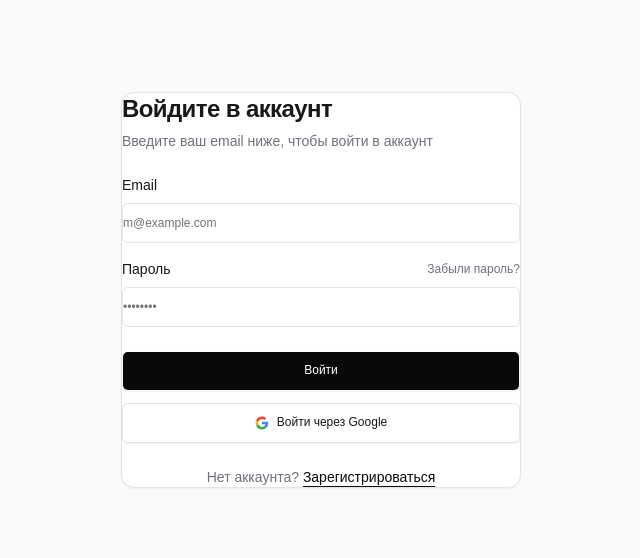
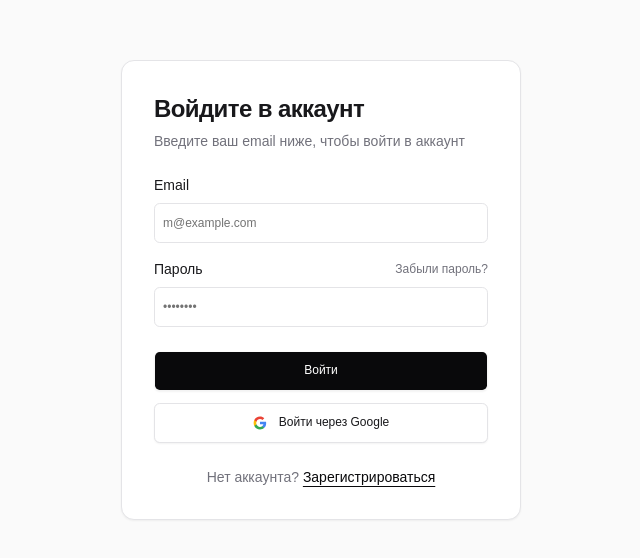
Before and after one commit to baybechara/satu-kg-admin, a React (Vite) app: page /login in a window 1280 px wide. Shown: the part 110-668 px from the top of the page, without its empty margins (319-959 px from the left). Built offline with nearby package versions, Linux system fonts and the light colour scheme.

Commit message:
Fix CSS Cascade precedence issue by nesting asterisk reset in @layer base to restore card padding

```diff
--- a/src/index.css
+++ b/src/index.css
@@ -157,7 +157,6 @@
 }
 
 /* ─── Reset ─── */
-* { margin: 0; padding: 0; box-sizing: border-box; }
 html, body, #root { height: 100%; }
 
 body {
@@ -1651,6 +1650,9 @@ input[type="time"]::-webkit-calendar-picker-indicator {
 
 @layer base {
   * {
+    margin: 0;
+    padding: 0;
+    box-sizing: border-box;
     @apply border-border outline-ring/50;
   }
   body {
```
